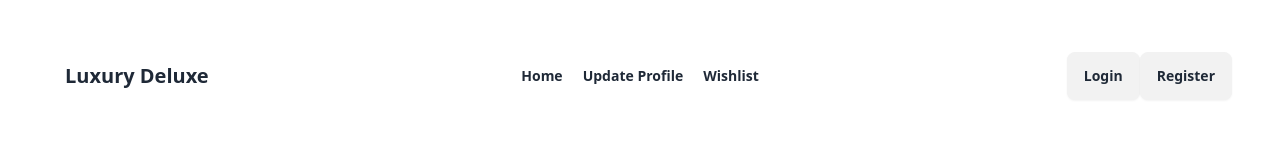
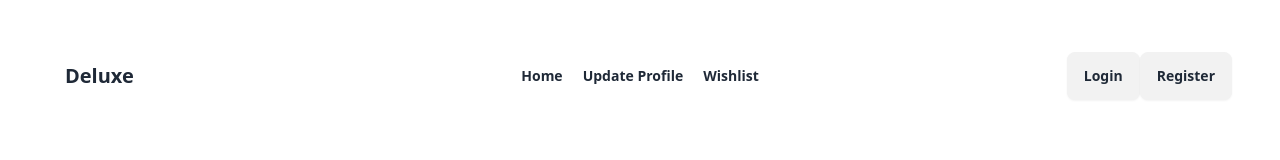
Before and after one commit to OMI786I/Assignment-9-reset, a React (Vite) app in the folder assignment-9/: page / in a window 1280 px wide. Shown: the top 160 px of the page. Built offline with nearby package versions, Linux system fonts and the light colour scheme; no server answers.

Commit message:
added dynamic title

```diff
--- a/assignment-9/index.html
+++ b/assignment-9/index.html
@@ -2,9 +2,9 @@
 <html lang="en">
   <head>
     <meta charset="UTF-8" />
-    <link rel="icon" type="image/svg+xml" href="/vite.svg" />
+    <link rel="icon" type="" href="" />
     <meta name="viewport" content="width=device-width, initial-scale=1.0" />
-    <title>Vite + React</title>
+    <title>Deluxe</title>
   </head>
   <body class="md:p-10">
     <div id="root"></div>
--- /dev/null
+++ b/assignment-9/src/Components/DocumentTitle.jsx
@@ -0,0 +1,8 @@
+import { useRef, useEffect } from "react";
+
+function DocumentTitle(title) {
+  useEffect(() => {
+    document.title = title;
+  }, [title]);
+}
+export default DocumentTitle;
--- a/assignment-9/src/Components/Home.jsx
+++ b/assignment-9/src/Components/Home.jsx
@@ -1,8 +1,10 @@
 import { useEffect, useState } from "react";
 import Banner from "./Banner";
 import Details from "./Details";
+import DocumentTitle from "./DocumentTitle";
 
 const Home = () => {
+  DocumentTitle("Deluxe");
   const [data, setData] = useState([]);
   useEffect(() => {
     fetch("/data.json")
--- a/assignment-9/src/Components/Login.jsx
+++ b/assignment-9/src/Components/Login.jsx
@@ -1,8 +1,10 @@
 import { useContext } from "react";
 import { AuthContext } from "./AuthProvider";
 import { useLocation, useNavigate } from "react-router-dom";
+import DocumentTitle from "./DocumentTitle";
 
 const Login = () => {
+  DocumentTitle("Deluxe | Login");
   const { signIn } = useContext(AuthContext);
   const location = useLocation();
   const navigate = useNavigate();
--- a/assignment-9/src/Components/Navbar.jsx
+++ b/assignment-9/src/Components/Navbar.jsx
@@ -57,7 +57,10 @@ const Navbar = () => {
               {navLink}
             </ul>
           </div>
-          <a className="btn btn-ghost text-xl">Luxury Deluxe</a>
+          <Link to="/">
+            {" "}
+            <button className="btn btn-ghost text-xl"> Deluxe</button>
+          </Link>
         </div>
         <div className="navbar-center hidden lg:flex">
           <ul className="menu menu-horizontal px-1">{navLink}</ul>
--- a/assignment-9/src/Components/Register.jsx
+++ b/assignment-9/src/Components/Register.jsx
@@ -1,8 +1,10 @@
 import { useContext } from "react";
 import { AuthContext } from "./AuthProvider";
 import { updateProfile } from "firebase/auth";
+import DocumentTitle from "./DocumentTitle";
 
 const Register = () => {
+  DocumentTitle("Deluxe | Register");
   const { createUser } = useContext(AuthContext);
 
   const handleRegitser = (e) => {
--- a/assignment-9/src/Components/Wishlist.jsx
+++ b/assignment-9/src/Components/Wishlist.jsx
@@ -1,7 +1,10 @@
 import { useEffect, useState } from "react";
 import { getStoredListedData, removeListedData } from "./LocaleStore";
+import DocumentTitle from "./DocumentTitle";
 
 const Wishlist = () => {
+  DocumentTitle("Deluxe | Wishlist");
+
   const [listData, setListData] = useState([]);
   const [data, setData] = useState([]);
   useEffect(() => {
```
